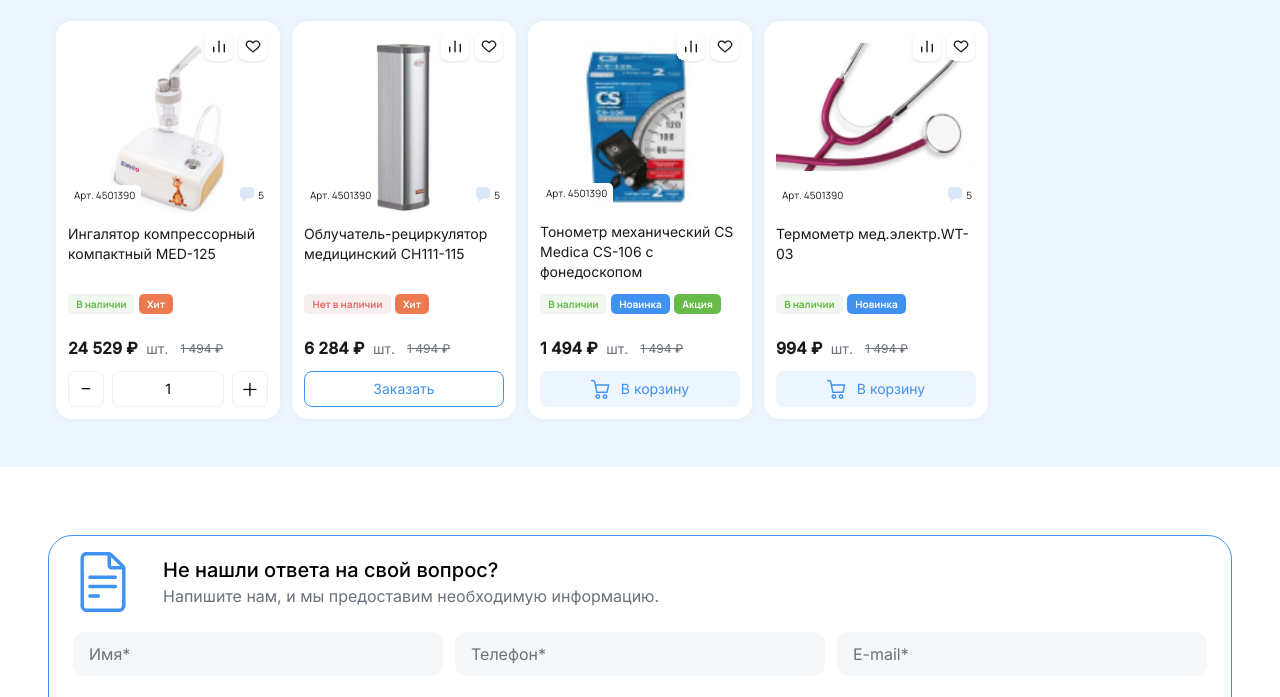
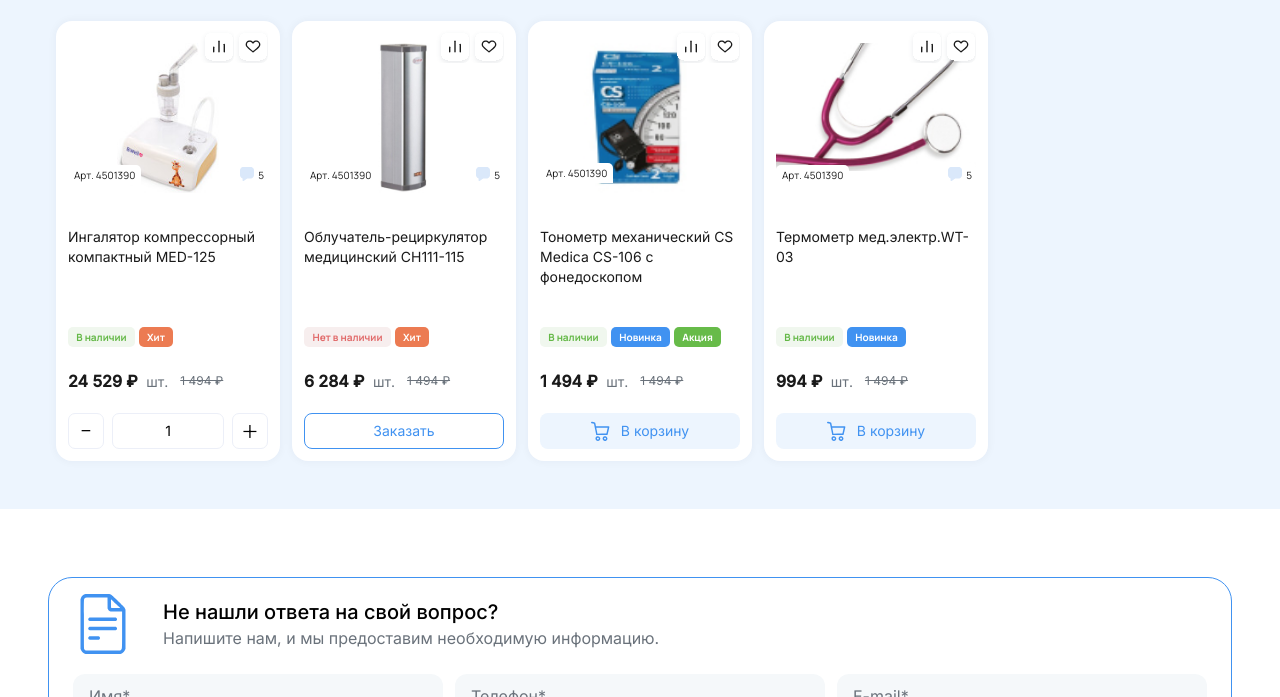
Before and after one commit to olesyakrayanskaya/medic, a website built with webpack: page src/index.html in a window 1280 px wide. Shown: the part 87-784 px from the top of the page. Built offline with nearby package versions, Linux system fonts and the light colour scheme; files whose address does not match are found by name.

Commit message:
fix product card styles

```diff
--- a/src/js/slider.js
+++ b/src/js/slider.js
@@ -11,9 +11,11 @@
   productOneSlideCount = 5;
 } else if (screenWidth >= 767) {
   productOneSlideCount = 4;
-} else if (screenWidth >= 360) {
+} else if (screenWidth >= 524) {
+  productOneSlideCount = 3;
+} else if (screenWidth >= 359) {
   productOneSlideCount = 2;
-}
+} else productOneSlideCount = 1;
 
 for (let i = productOneSlideCount; i < products.length; i++) {
   products[i].style.display = 'none';
--- a/src/scss/components/_new-products.scss
+++ b/src/scss/components/_new-products.scss
@@ -77,6 +77,10 @@
     justify-content: flex-start;
     align-items: stretch;
     flex-wrap: nowrap;
+
+    @media (max-width: variables.$mobile) {
+      justify-content: center;
+    }
   }
 
   &__slide_hidden {
--- a/src/scss/components/_product-card.scss
+++ b/src/scss/components/_product-card.scss
@@ -12,6 +12,7 @@
   flex-direction: column;
   justify-content: space-between;
   align-items: center;
+  height: 440px;
 
   &:hover &__watch {
     display: inline-flex;
@@ -30,14 +31,11 @@
   }
 
   @media (max-width: variables.$tablet-lg) {
-    width: 213px;
-  }
-
-  @media (max-width: variables.$tablet) {
+    width: 197px;
   }
 
   @media (max-width: variables.$mobile) {
-    width: 156px;
+    width: 316px;
   }
 
   &__icons {
@@ -99,18 +97,19 @@
     flex-direction: column;
     justify-content: flex-start;
     align-items: flex-end;
-    margin-bottom: 19px;
+    margin-bottom: 12px;
     flex: 0 0 auto;
+    height: 152px;
   }
 
   &__img {
     margin: -20px auto;
-    height: 170px;
+    height: 150px;
     width: 100%;
     -o-object-fit: contain;
-       object-fit: contain;
+    object-fit: contain;
     -o-object-position: top;
-       object-position: top;
+    object-position: top;
   }
 
   &__info {
@@ -159,6 +158,8 @@
     line-height: 24px;
     margin-bottom: 12px;
     flex: 1 0 auto;
+    height: 48px;
+    overflow: hidden;
 
     @media (max-width: variables.$desktop-md) {
       font-size: 14px;
@@ -175,14 +176,16 @@
     display: flex;
     justify-content: flex-start;
     align-items: center;
-    margin-bottom: 24px;
+    margin-bottom: 20px;
+    height: 24px;
   }
 
   &__prices {
     display: flex;
     justify-content: center;
     align-items: center;
-    margin-bottom: 12px;
+    margin-bottom: 20px;
+    height: 24px;
 
     @media (max-width: variables.$tablet) {
       flex-direction: column-reverse;
```
